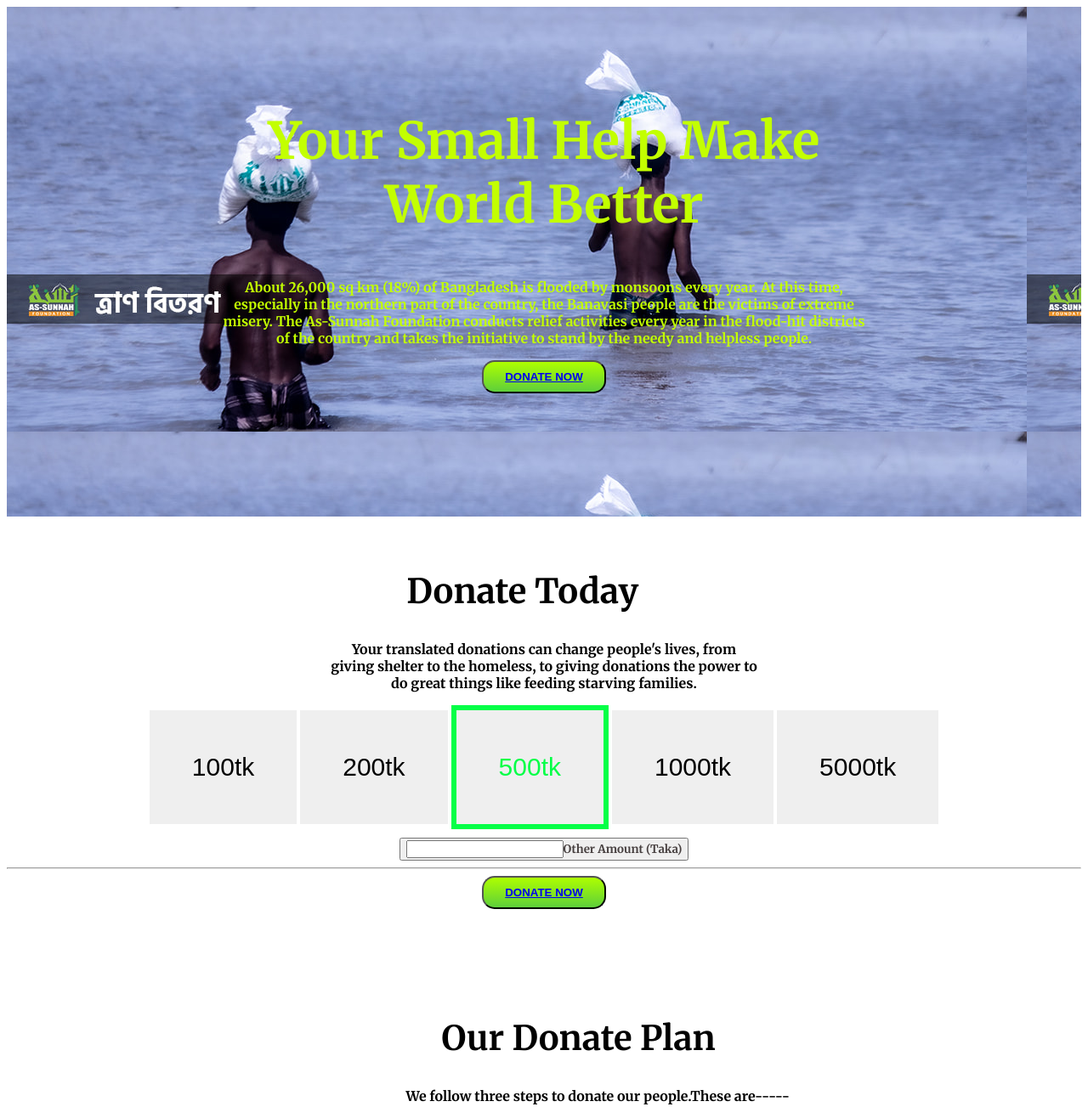
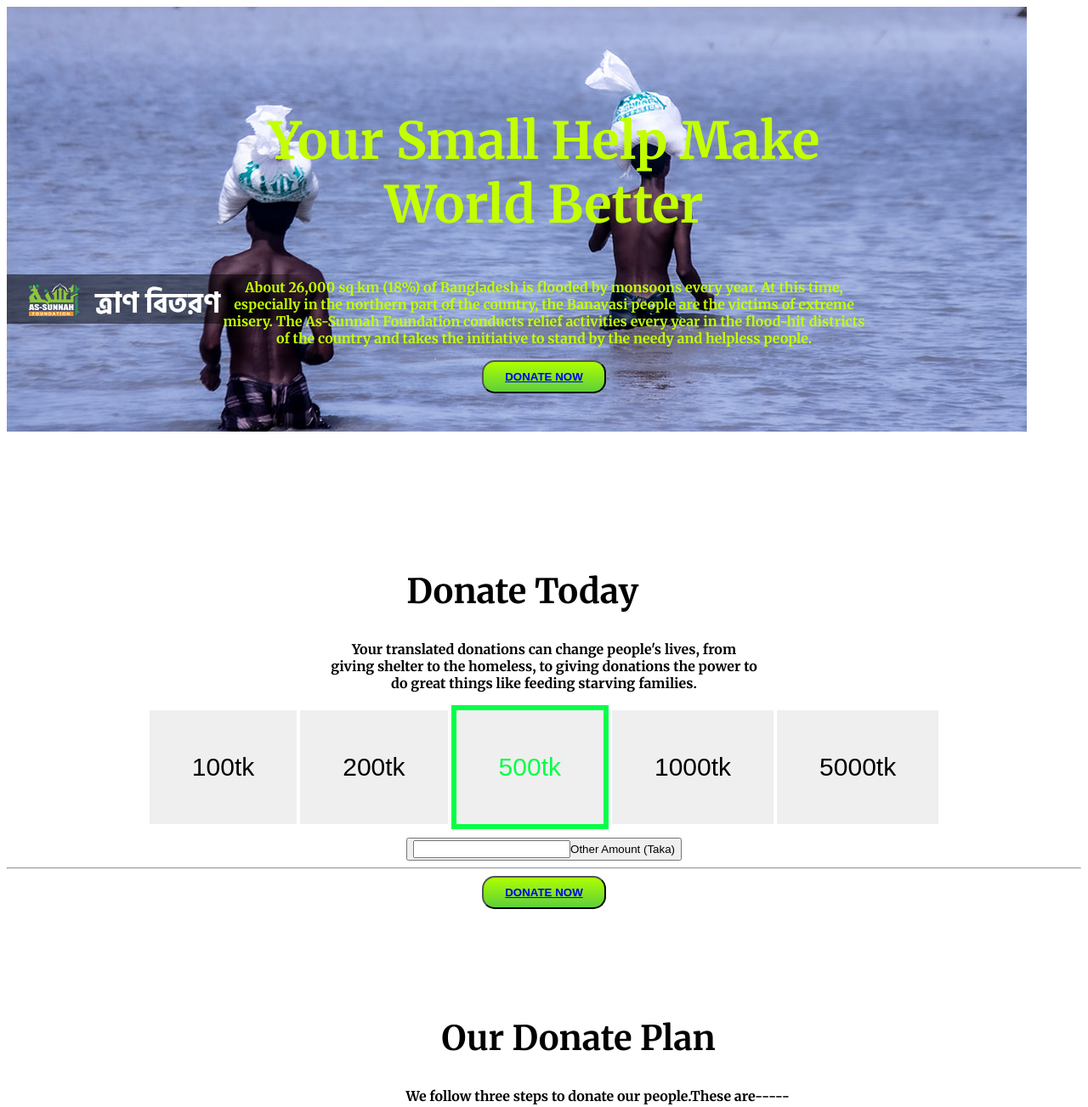
Before and after one commit to mdYeasinIslam/Assignment--donation-, a plain HTML site: page index.html in a window 1280 px wide. Shown: the top 1303 px of the page at 85% size. Drawn offline with Linux system fonts and the light colour scheme.

Commit message:
final push

```diff
--- a/index.html
+++ b/index.html
@@ -41,9 +41,9 @@
             <button class="button-padding showoff">500tk</button>
             <button class="button-padding">1000tk</button>
             <button class="button-padding">5000tk</button>
-
-
-            <button id="foot-text">
+        </div>
+        <div id="foot-text">
+            <button>
                 <input type="number" name="" value="">Other Amount (Taka)</button>
             <hr>
             <button class="button-style"><a href="https://assunnahfoundation.org/">DONATE NOW</a> </button>
--- a/style.css
+++ b/style.css
@@ -2,6 +2,7 @@
     font-family: 'Merriweather', serif;
     height: 600px;
     background-image: url(donate-today-main/images/donation111.jpg);
+    background-repeat: no-repeat;
 }
 
 #text-style {
```
